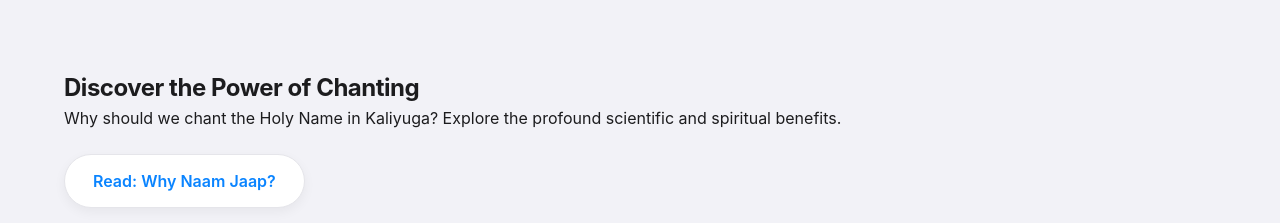
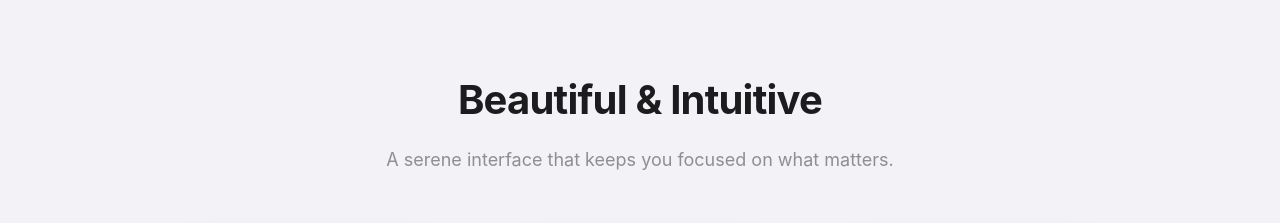
Before and after one commit to anshuonline/japacounterpro-webpanel, a React (Vite) app: page / in a window 1280 px wide. Shown: the part 1480-1703 px from the top of the page. Built offline with nearby package versions, Linux system fonts and the light colour scheme.

Commit message:
Add App Gallery section to Home page

```diff
--- a/src/App.css
+++ b/src/App.css
@@ -285,6 +285,38 @@
   color: var(--text-secondary);
 }
 
+/* App Gallery */
+.app-gallery {
+  padding: 80px 0;
+  background-color: var(--bg-light);
+}
+
+.gallery-grid {
+  display: flex;
+  justify-content: center;
+  gap: 30px;
+  flex-wrap: wrap;
+}
+
+.gallery-item {
+  width: 300px;
+  height: 600px;
+  border-radius: 40px;
+  overflow: hidden;
+  box-shadow: 0 20px 40px rgba(0,0,0,0.1);
+  transition: transform 0.4s ease;
+}
+
+.gallery-item:hover {
+  transform: translateY(-10px);
+}
+
+.gallery-img {
+  width: 100%;
+  height: 100%;
+  object-fit: cover;
+}
+
 /* Mini CTA */
 .mini-cta {
   padding: 80px 0;
--- a/src/pages/Home.jsx
+++ b/src/pages/Home.jsx
@@ -72,6 +72,27 @@ function Home() {
         </div>
       </section>
 
+      {/* App Gallery Section */}
+      <section className="app-gallery">
+        <div className="container">
+          <div className="section-header">
+            <h2>Beautiful & Intuitive</h2>
+            <p>A serene interface that keeps you focused on what matters.</p>
+          </div>
+          <div className="gallery-grid">
+            <div className="gallery-item">
+              <img src="/images/ss1.png" alt="App Screenshot 1" className="gallery-img" onError={(e) => e.target.style.display = 'none'} />
+            </div>
+            <div className="gallery-item">
+              <img src="/images/ss2.png" alt="App Screenshot 2" className="gallery-img" onError={(e) => e.target.style.display = 'none'} />
+            </div>
+            <div className="gallery-item">
+              <img src="/images/ss3.png" alt="App Screenshot 3" className="gallery-img" onError={(e) => e.target.style.display = 'none'} />
+            </div>
+          </div>
+        </div>
+      </section>
+
       {/* Mini Call to Action for Why Naam Jaap */}
       <section className="mini-cta">
         <div className="container text-center">
```
Also changed, not shown: 4 other files (tests, documents, lock files or other folders).
